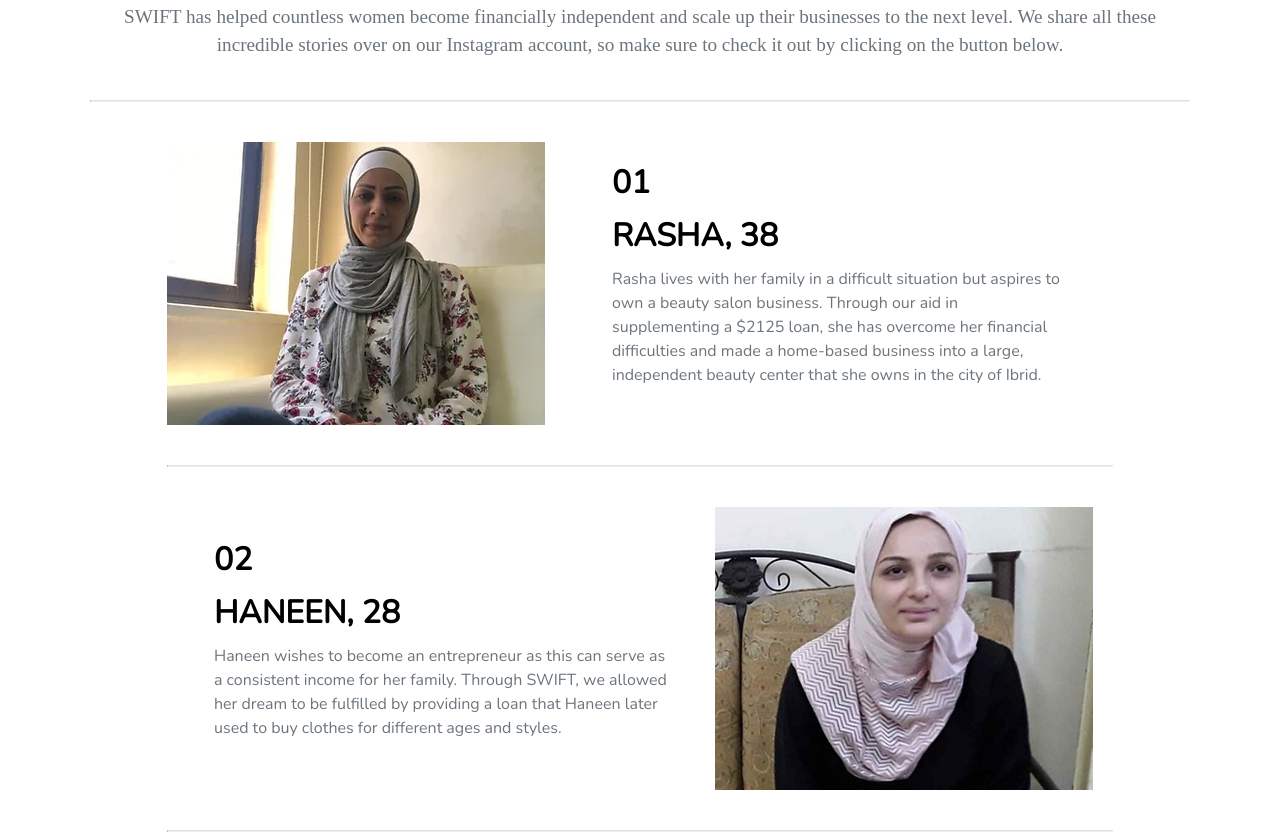
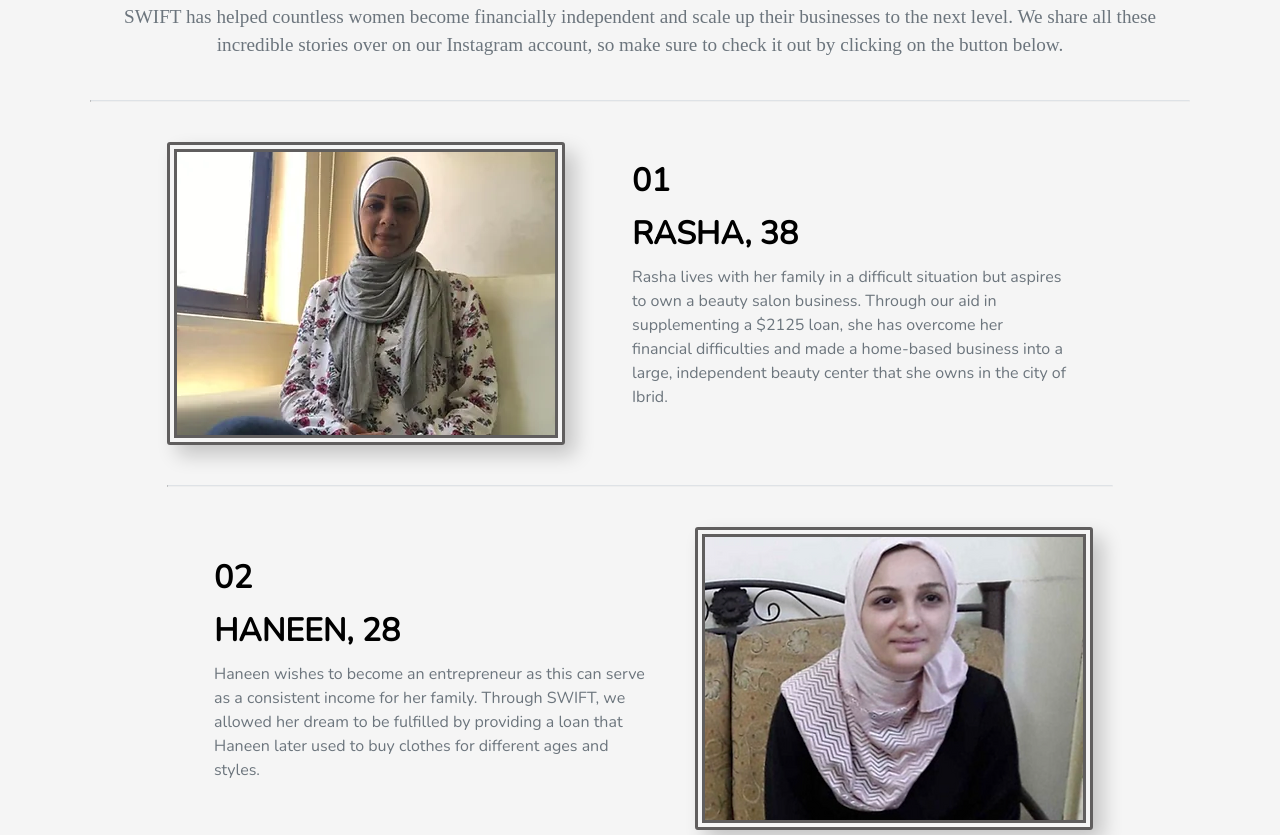
Before and after one commit to Jaynimi/Swift, a plain HTML site: page Success-Stories/success_stories.html in a window 1280 px wide. Shown: the part 567-1402 px from the top of the page. Drawn offline with nearby package versions, Linux system fonts and the light colour scheme.

Commit message:
made some changes to the images

```diff
--- a/Success-Stories/success_stories.css
+++ b/Success-Stories/success_stories.css
@@ -5,7 +5,7 @@
     --light-green: #4BD1A0;
     --gray: #605E5E;
     --black: #000;
-    --white: #fff;
+    --white: #f5f5f5;
     /* Font */
     --Family: 'Inter', sans-serif;
 }
@@ -20,6 +20,7 @@
 
 body {
     overflow-x: hidden;
+    background-color: var(--white);
 }
 
 .container {
@@ -115,15 +116,19 @@ body {
 }
 
 .story img {
-
+    border: 10px double var(--gray);
+    border-radius: 3px;
     object-fit: cover;
     margin-right: 20px;
+    box-shadow: 10px 10px 20px rgba(0, 0, 0, 0.2);
 }
 
 .story img:hover {
     transform: scale(1.1);
     transition: transform 0.3s ease-in-out;
+    filter: blur(1px) brightness(80%);
 }
+
 
 .story div {
     width: 100%;
```
